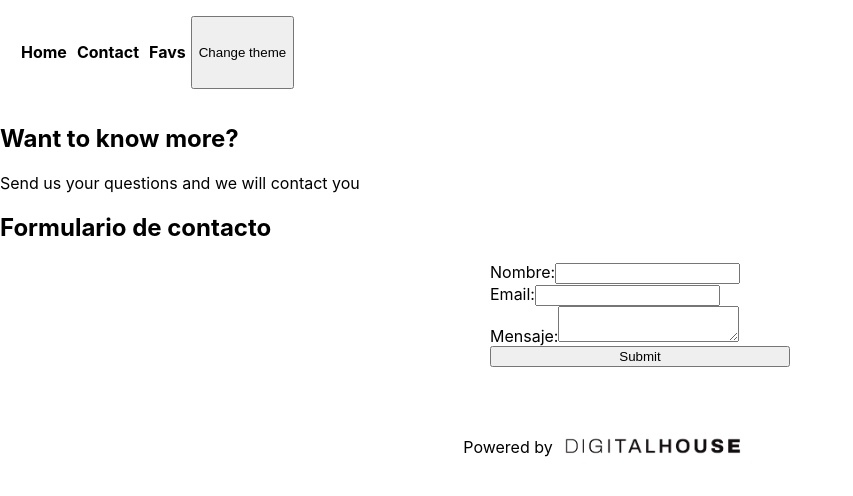
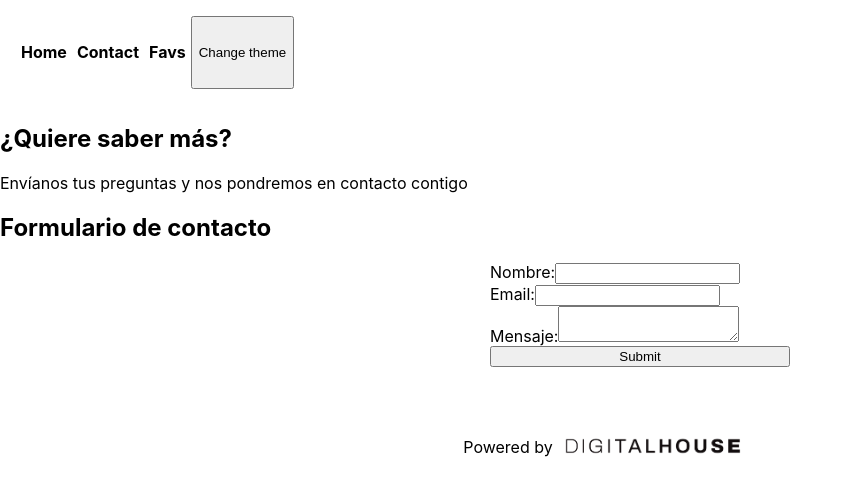
Before and after one commit to Pathyfernandez/examenFinalFront3, a React (Vite) app: page /contacto in a window 1280 px wide. Shown: the top 496 px of the page, without its empty margins (0-853 px from the left). Built offline with nearby package versions, Linux system fonts and the light colour scheme.

Commit message:
commite
commite

```diff
--- a/package.json
+++ b/package.json
@@ -12,6 +12,7 @@
   },
   "dependencies": {
     "axios": "^1.6.8",
+    "classnames": "^2.5.1",
     "react": "^18.2.0",
     "react-dom": "^18.2.0",
     "react-router-dom": "^6.2.2"
--- a/src/Components/Card.jsx
+++ b/src/Components/Card.jsx
@@ -19,7 +19,7 @@ return (
     </div>
     <Link to={'/detail/'+doctor.id} ><h3>{doctor.name}</h3></Link>
     <h4> {doctor.username} </h4>
-    {/* <button onClick={()=> setFavs([...favs, doctor])} >estrella</button> */}
+
     {/* Ademas deberan integrar la logica para guardar cada Card en el localStorage */}
     <button onClick={()=> dispatch({type: 'addFav', payload: doctor})} className="favButton">Add fav</button>
 </div>
--- a/src/Components/Navbar.jsx
+++ b/src/Components/Navbar.jsx
@@ -8,7 +8,6 @@ const Navbar = () => {
 
 return (
 <nav>
-    {/* Aqui deberan agregar los liks correspondientes a las rutas definidas */}
     {/* Deberan implementar ademas la logica para cambiar de Theme con el button */}
     <Link to={routes.home} > <h4>Home</h4> </Link>
     <Link to={routes.contact} > <h4>Contact</h4> </Link>
--- a/src/Routes/Contact.jsx
+++ b/src/Routes/Contact.jsx
@@ -6,8 +6,8 @@ import Form from '../Components/Form'
 const Contact = () => {
   return (
     <div>
-      <h2>Want to know more?</h2>
-      <p>Send us your questions and we will contact you</p>
+      <h2>¿Quiere saber más?</h2>
+      <p>Envíanos tus preguntas y nos pondremos en contacto contigo</p>
       <Form/>
     </div>
   )
```
Also changed, not shown: src/index.css (line endings or trailing spaces), 1 other file (tests, documents, lock files or other folders).
